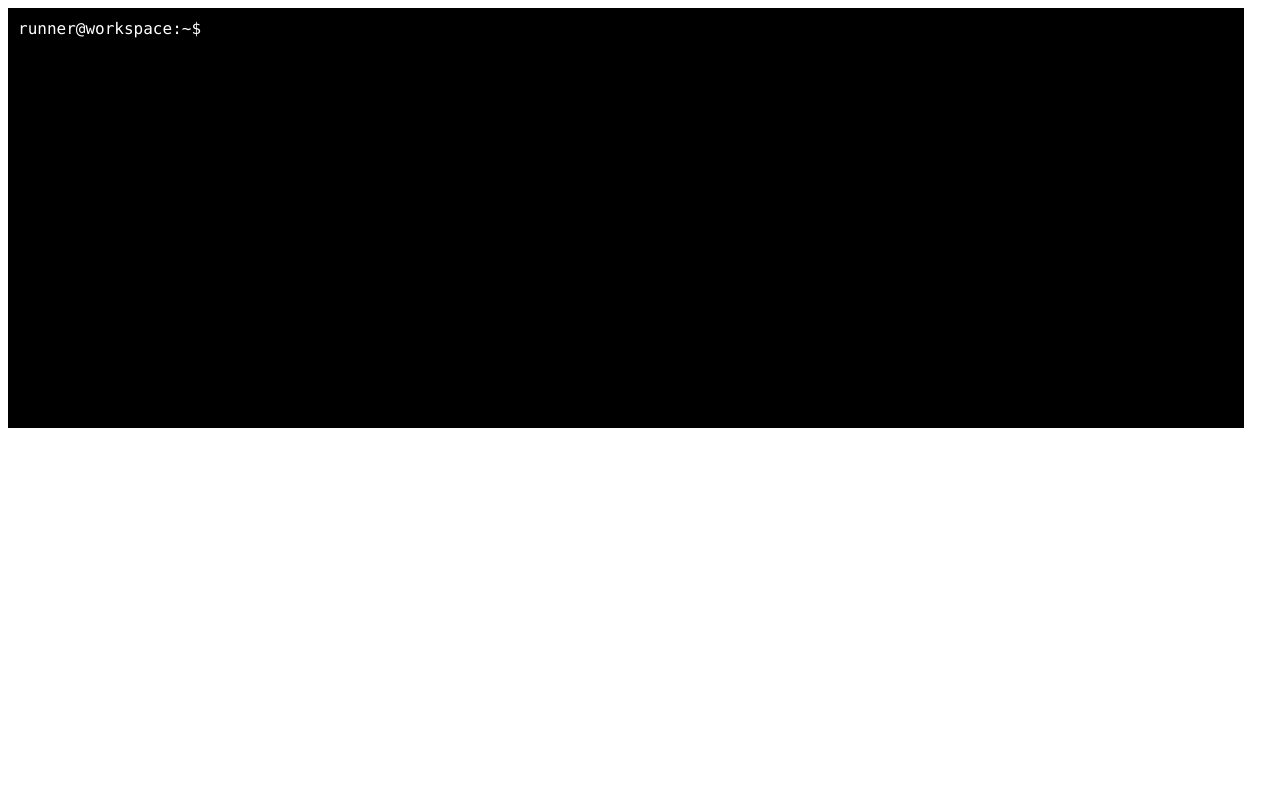
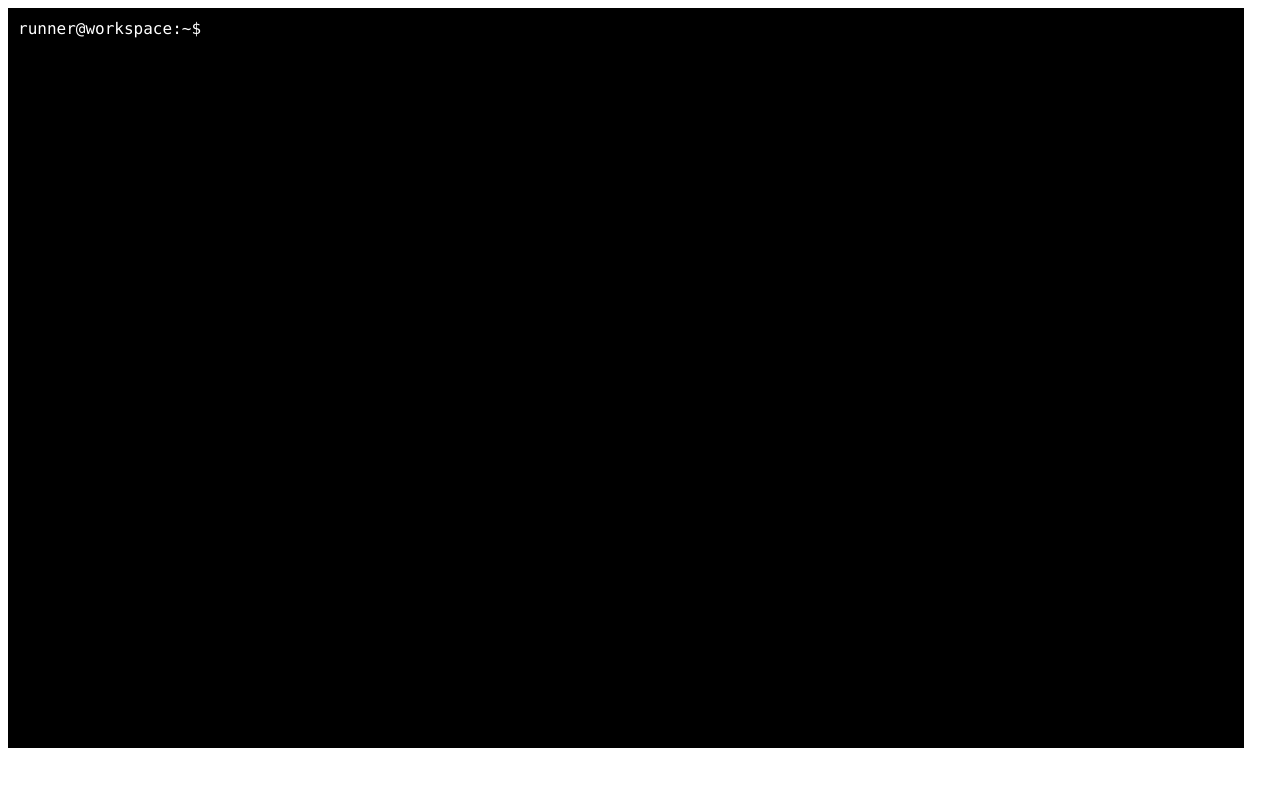
Before and after one commit to paritojr/webConsole, a website: page index.html in a window 1280 px wide. Drawn offline with Linux system fonts and the light colour scheme.

Commit message:
modified this file lmao

```diff
--- a/index.html
+++ b/index.html
@@ -5,7 +5,7 @@
     <style>
       #terminal {
         width: 95vw;
-        height: 50vh;
+        height: 90vh;
         padding: 10px;
         font-family: "Monaco", "Menlo", "Ubuntu Mono", "Consolas", "source-code-pro", monospace;
         white-space: pre;
```
